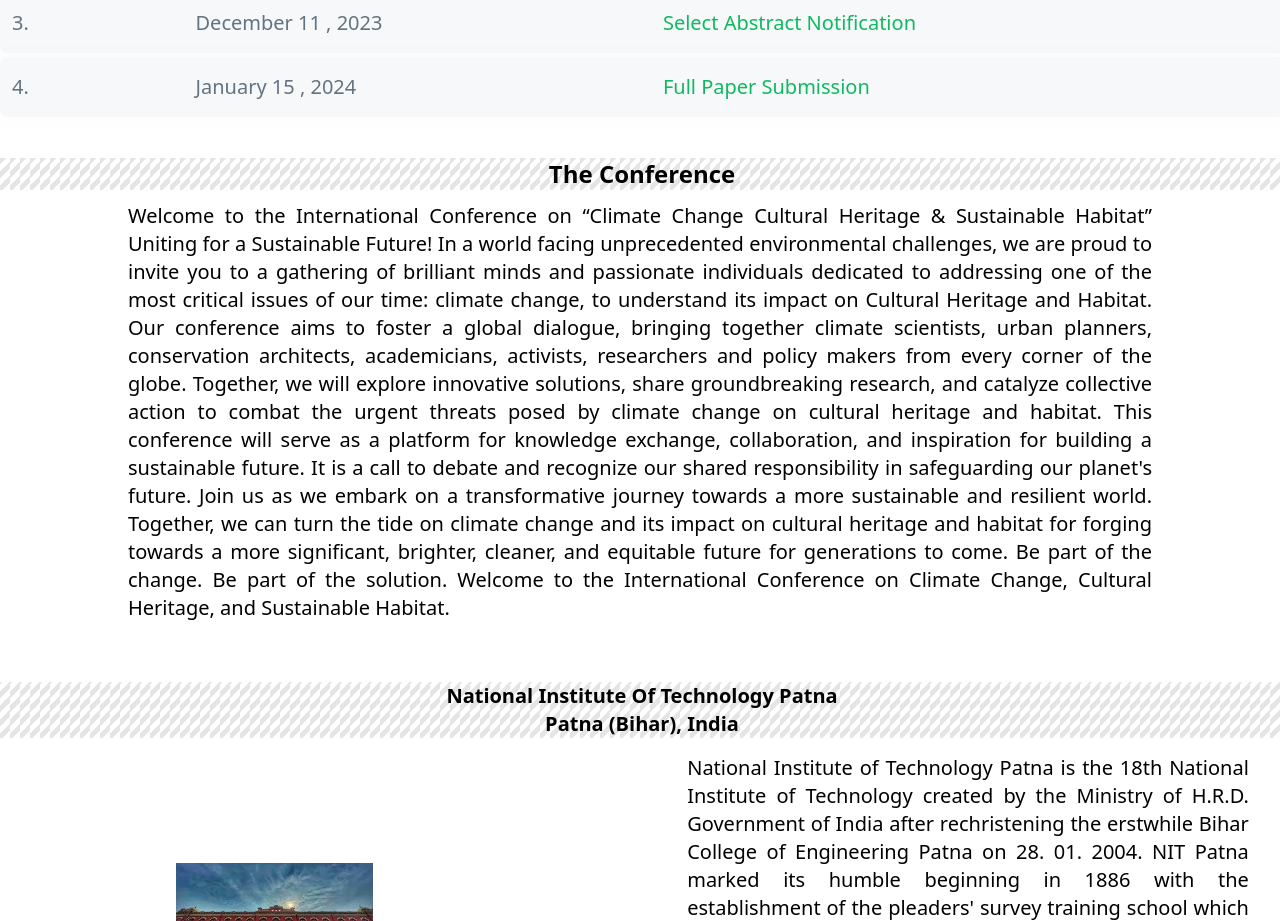
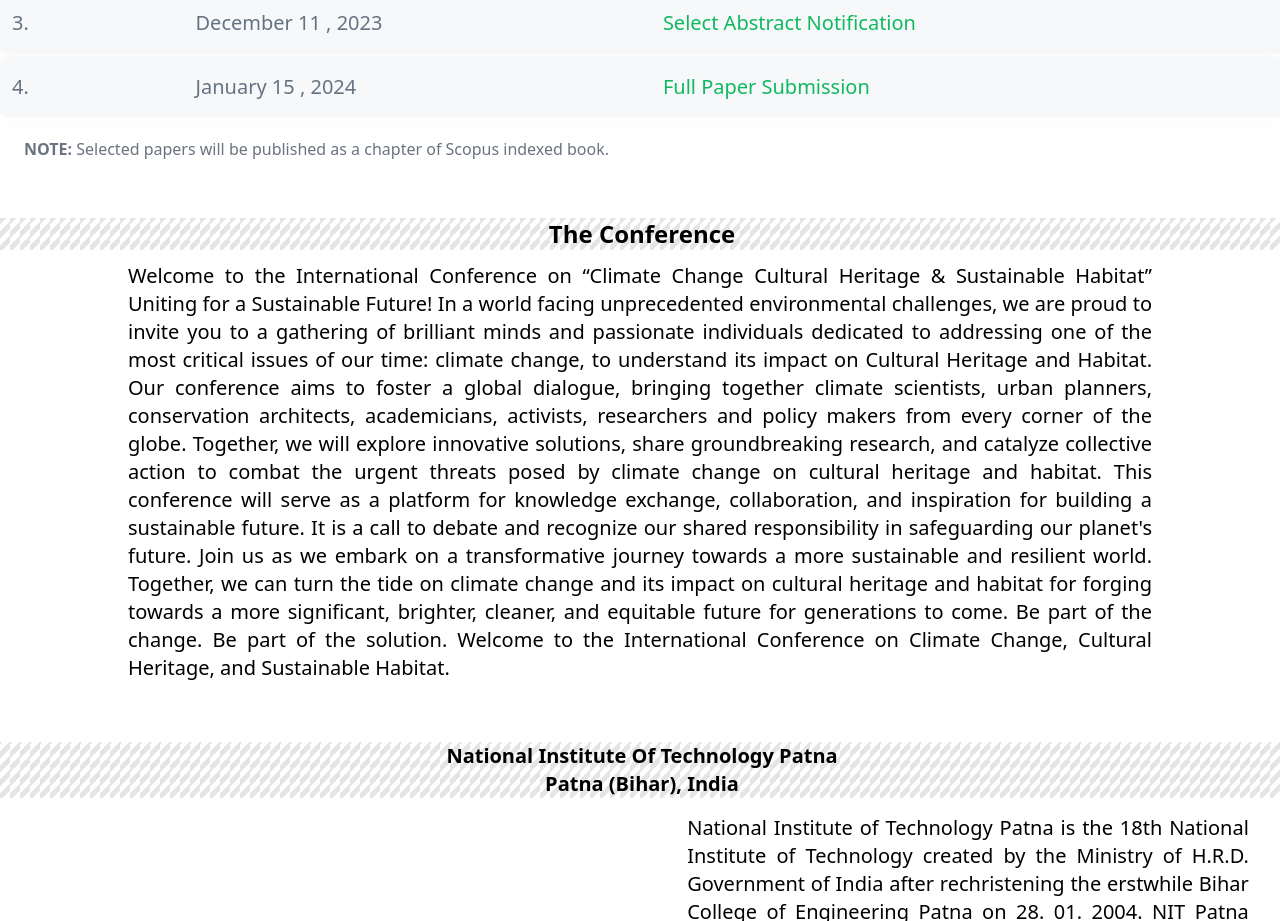
Before and after one commit to akashslm10/Conference, a website: page index.html in a window 1280 px wide. Shown: the part 1060-1981 px from the top of the page. Drawn offline with nearby package versions, Linux system fonts and the light colour scheme.

Commit message:
added the note as table footer

```diff
--- a/index.html
+++ b/index.html
@@ -200,9 +200,9 @@
         </div>
             <div class="container mx-auto">
         <a href="https://www.nitp.ac.in/" target="_blank"><img class="w-20 h-20 cursor-pointer p-1" src="./image/circular_logo_colour - 300 ppi.png" alt="..."></a>
+        </div>
     </div>
 </div>
-
 <!-- table for imp dates
 <div class="relative overflow-x-auto shadow-md sm:rounded-lg">
     <table class="w-full text-sm text-left text-gray-500 dark:text-gray-400">
@@ -309,9 +309,14 @@
             <td class="px-1 py-4 text-xl font-medium text-[#637381]">January       15 ,  2024</td>
             <td class="px-1 py-4 text-xl font-medium text-[#637381]" style="color:#10B860">Full Paper Submission</td>
         </tr>
-
+    </tbody>
+    <tfoot>
+        <tr class="bg-white dark:bg-gray-800">
+            <td colspan="3" class="px-6 py-4 text-base text-gray-500 dark:text-gray-400">
+                <b>NOTE:</b> Selected papers will be published as a chapter of Scopus indexed book.
+            </td>
         </tr>
-    </tbody>
+    </tfoot>
     </table>
 </div>
 
```
